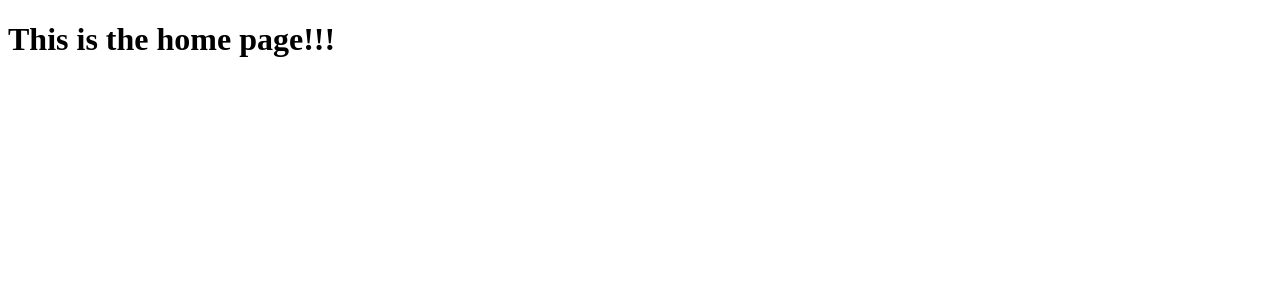
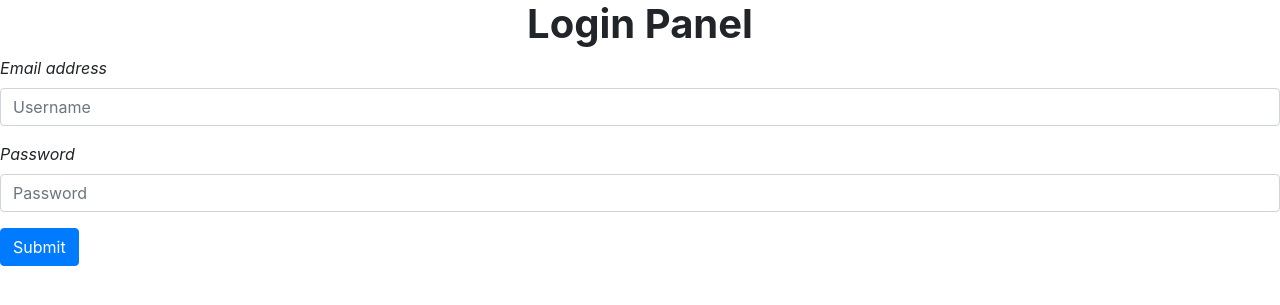
Before and after one commit to thinhnguyennt7/SQL-Flask, a Flask app: page / in a window 1280 px wide. Shown: the top 305 px of the page. Run offline with Flask 2, Linux system fonts and the light colour scheme; parts of the project's set-up code (start-up, migrations or seed data) failed here and were passed over; some libraries are stand-ins or nearby versions.

Commit message:
login flask

```diff
--- a/app.py
+++ b/app.py
@@ -1,7 +1,60 @@
-from flask import Flask, render_template, redirect
+from flask import Flask, render_template, redirect, session, request
+from flask_sqlalchemy import SQLAlchemy
 
 app = Flask(__name__)
+app.config['SQLALCHEMY_DATABASE_URI'] = 'sqlite:////tmp/register.db'
+db = SQLAlchemy(app)
+
+class userdata(db.Model):
+	id = db.Column(db.Integer, primary_key=True)
+	username = db.Column(db.String(80), nullable=False)
+	password = db.Column(db.Integer, nullable=False)
+
+	def getUsername(self):
+		return self.username;
+
+	def __repr__(self):
+		return str(self.id) + ', ' + self.username + ', ' + str(self.password) + ' '
+
+
+newuserdata = userdata(username='tnntech', password=1111)
+# Add new data to database and commit
+# db.session.add(newuserdata)
+# db.session.commit()
+
+dataUser = userdata.query.all()
+
 
 @app.route("/")
 def index():
 	return render_template("index.html")
+
+
+@app.route("/check", methods=["POST"])
+def check():
+	check = False
+	if request.method == 'POST':
+		theusername = request.form['username']
+		thepassword = request.form['password']
+		for i in dataUser:
+			if (i.username == theusername) and (i.password == int(thepassword)):
+				check = True
+
+		if (check):
+			return redirect("/logined")
+		else:
+			return redirect("/failure")
+
+
+@app.route("/logined")
+def logined():
+	return render_template("logined.html")
+
+
+@app.route("/failure")
+def failure():
+	return render_template("failure.html")
+
+
+# Run server
+app.run(debug=True,host='0.0.0.0', port=5000)
--- /dev/null
+++ b/templates/failure.html
@@ -0,0 +1,5 @@
+{% extends "layout.html" %}
+
+{% block body %}
+<h1 style="text-align: center;">Sorry either your username or password is wrong</h1>
+{% endblock %}
--- a/templates/index.html
+++ b/templates/index.html
@@ -1,11 +1,20 @@
-<!DOCTYPE html>
-<html>
-<head>
-	<title>Home page</title>
-</head>
-<body>
-	<h1>
-		This is the home page!!!
-	</h1>
-</body>
-</html>
+{% extends "layout.html" %}
+
+{% block body %}
+
+<h1 style="text-align: center;"><b>Login Panel</b></h1>
+<form action="/check" method="post">
+
+  <div class="form-group">
+    <label for="exampleInputEmail1"><i>Email address</i></label>
+    <input type="text" class="form-control" id="exampleInputEmail1" aria-describedby="emailHelp" placeholder="Username" value="{{ request.form.username }}" name="username">
+  </div>
+  <div class="form-group">
+    <label for="exampleInputPassword1"><i>Password</i></label>
+    <input type="password" class="form-control" id="exampleInputPassword1" placeholder="Password" value="{{ request.form.password }}" name="password">
+  </div>
+  <button type="submit" class="btn btn-primary">Submit</button>
+
+</form>
+
+{% endblock %}
--- /dev/null
+++ b/templates/layout.html
@@ -0,0 +1,11 @@
+<!DOCTYPE html>
+<html>
+	<head>
+		<link rel="stylesheet" href="https://stackpath.bootstrapcdn.com/bootstrap/4.1.0/css/bootstrap.min.css" integrity="sha384-9gVQ4dYFwwWSjIDZnLEWnxCjeSWFphJiwGPXr1jddIhOegiu1FwO5qRGvFXOdJZ4" crossorigin="anonymous">
+		<meta name="viewport" content="initial-scale=1,width=device-width"/>
+		<title>Login</title>
+	</head>
+	<body">
+		{% block body %}{% endblock %}
+	</body>
+</html>
--- /dev/null
+++ b/templates/logined.html
@@ -0,0 +1,5 @@
+{% extends "layout.html" %}
+
+{% block body %}
+	<h1 style="text-align: center;">Thanks for your login.</h1>
+{% endblock %}
```
